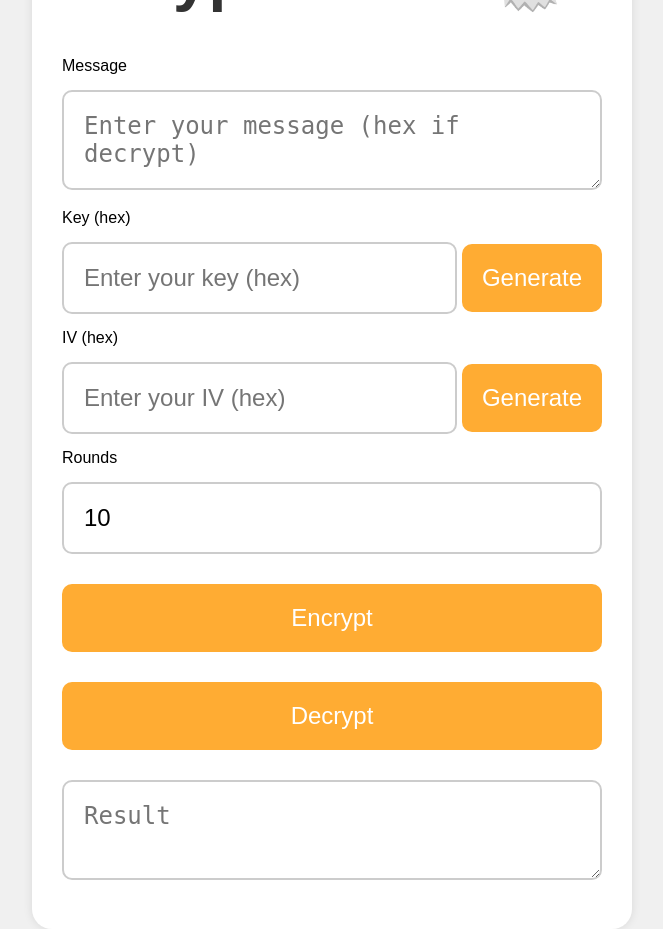
After one commit to lucaluisi/CryptoPollo, a PHP site: page / in a window 1280 px wide. The commit adds this page. Shown: the whole page, without its empty margins (308-971 px from the left). Run offline with PHP 8.4, Linux system fonts and the light colour scheme.

Commit message:
Add web interface for CryptoPollo encryption and validation for number of rounds

```diff
--- a/cryptopollo.php
+++ b/cryptopollo.php
@@ -13,6 +13,9 @@ class CryptoPollo {
         }
         if (strlen($iv) !== $this->blockSize) {
             throw new Exception("IV must be exactly {$this->blockSize} bytes.");
+        }
+        if (!is_numeric($numRounds)) {
+            throw new Exception("Number of rounds must be a number.");
         }
         $this->key = $key;
         $this->iv = $iv;
--- /dev/null
+++ b/index.php
@@ -0,0 +1,140 @@
+<?php
+include('cryptopollo.php');
+
+[$result, $message, $iv, $key, $error] = '';
+$rounds = 10;
+
+try {
+    if (isset($_POST['encrypt'])) {
+        $message = $_POST['message'];
+        $iv = $_POST['iv'];
+        $key = $_POST['key'];
+        $rounds = (int) $_POST['rounds'];
+        $cipher = new CryptoPollo(hex2bin($key), hex2bin($iv), (int) $rounds);
+        $ciphertext = bin2hex($cipher->encrypt($message));
+        $result = substr($ciphertext, 32);
+    } elseif (isset($_POST['decrypt'])) {
+        $message = $_POST['message'];
+        $iv = $_POST['iv'];
+        $key = $_POST['key'];
+        $rounds = (int) $_POST['rounds'];
+        $cipher = new CryptoPollo(hex2bin($key), hex2bin($iv), (int) $rounds);
+        $decryptedMessage = $cipher->decrypt(hex2bin($iv . $message));
+        if (strlen($decryptedMessage) === 0 && strlen($message) > 0) {
+            throw new Exception('Error decrypting message.');
+        }
+        $result = $decryptedMessage;
+    }
+} catch (Exception $e) {
+    $error = $e->getMessage();
+}
+?>
+
+<!DOCTYPE html>
+<html lang="en">
+<head>
+    <meta charset="UTF-8">
+    <meta name="viewport" content="width=device-width, initial-scale=1.0">
+    <title>CryptoPollo 🐔</title>
+    <style>
+        * {
+            box-sizing: border-box;
+        }
+        body {
+            font-family: Arial, sans-serif;
+            display: flex;
+            flex-direction: column;
+            justify-content: center;
+            align-items: center;
+            height: 100vh;
+            background-color: #f0f0f0;
+        }
+        main {
+            background: white;
+            padding: 30px;
+            border-radius: 20px;
+            box-shadow: 0 0 10px rgba(0, 0, 0, 0.1);
+            width: 600px;
+        }
+        h1 {
+            text-align: center;
+            color: #333;
+            font-size: 4rem;
+        }
+        input, textarea, button {
+            width: 100%;
+            margin: 15px 0;
+            padding: 20px;
+            border: 2px solid #ccc;
+            border-radius: 10px;
+            font-size: 24px;
+        }
+        button {
+            background-color: #ffac33;
+            color: white;
+            border: none;
+            cursor: pointer;
+            flex: 0 0 30px;
+        }
+        button:hover {
+            background-color: #f4900c;
+        }
+        .flex {
+            display: flex;
+            gap: 5px;
+            align-items: center;
+        }
+        #error {
+            color: red;
+            text-align: center;
+            margin-top: 20px;
+        }
+    </style>
+</head>
+<body>
+    <main>
+        <h1>CryptoPollo 🐔</h1>
+
+        <form action="" method="post">
+            <label for="message">Message</label>
+            <textarea id="message" name="message" placeholder="Enter your message (hex if decrypt)" required><?= $message ?></textarea>
+
+            <label for="key">Key (hex)</label>
+            <span class="flex">
+                <input type="text" id="key" name="key" placeholder="Enter your key (hex)" value="<?= $key ?>" required>
+                <button type="button" onclick="generateKey()">Generate</button>
+            </span>
+
+            <label for="iv">IV (hex)</label>
+            <span class="flex">
+                <input type="text" id="iv" name="iv" placeholder="Enter your IV (hex)" value="<?= $iv ?>" required>
+                <button type="button" onclick="generateIV()">Generate</button>
+            </span>
+
+            <label for="rounds">Rounds</label>
+            <input type="number" name="rounds" placeholder="Enter number of rounds" value="<?= $rounds ?>" required>
+
+            <button type="submit" name="encrypt">Encrypt</button>
+            <button type="submit" name="decrypt">Decrypt</button>
+
+            <textarea id="result" placeholder="Result" readonly><?= $result ?></textarea>
+        </form>
+    </main>
+    <div id="error"><?= $error ?></div>
+    <script>
+        function generateKey() {
+            document.getElementById('key').value = generateHex(16);
+        }
+
+        function generateIV() {
+            document.getElementById('iv').value = generateHex(16);
+        }
+
+        function generateHex(length) {
+            const array = new Uint8Array(length);
+            crypto.getRandomValues(array);
+            return Array.from(array, byte => byte.toString(16).padStart(2, '0')).join('');
+        }
+    </script>
+</body>
+</html>
```
